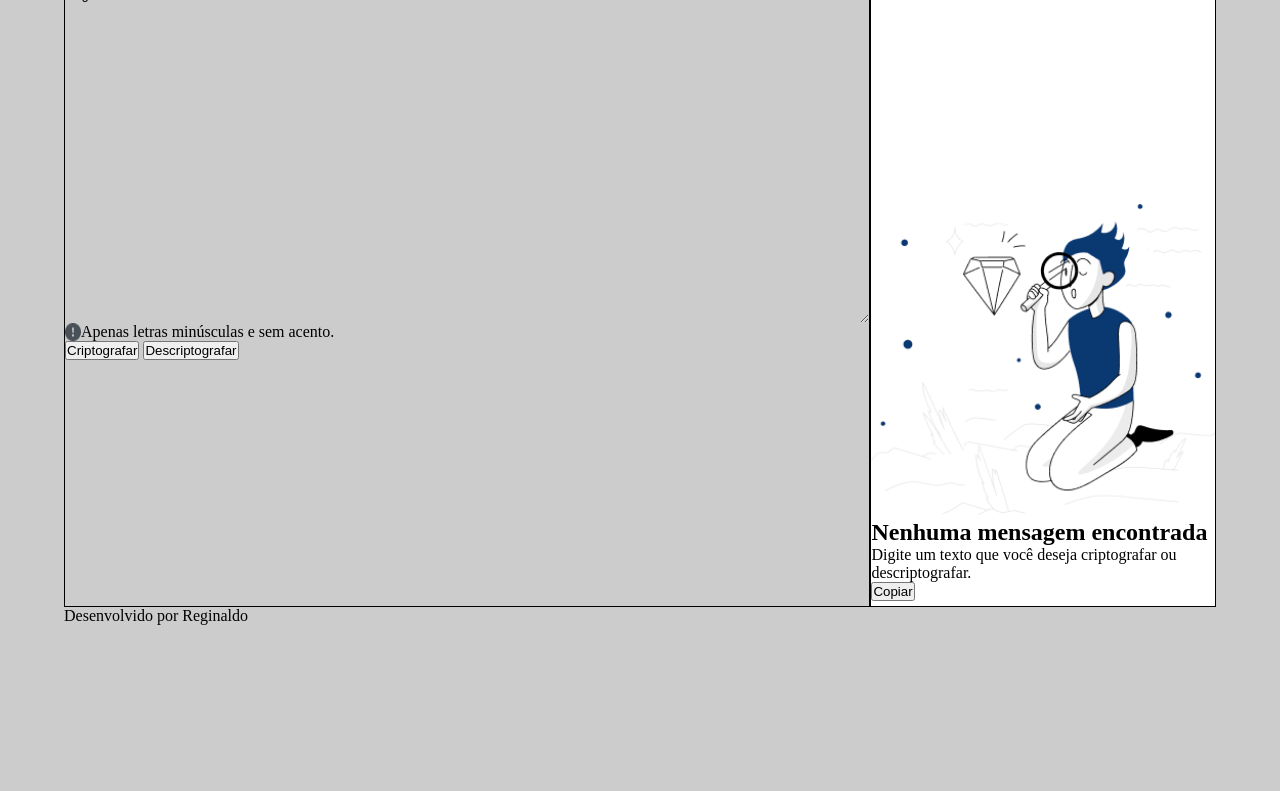
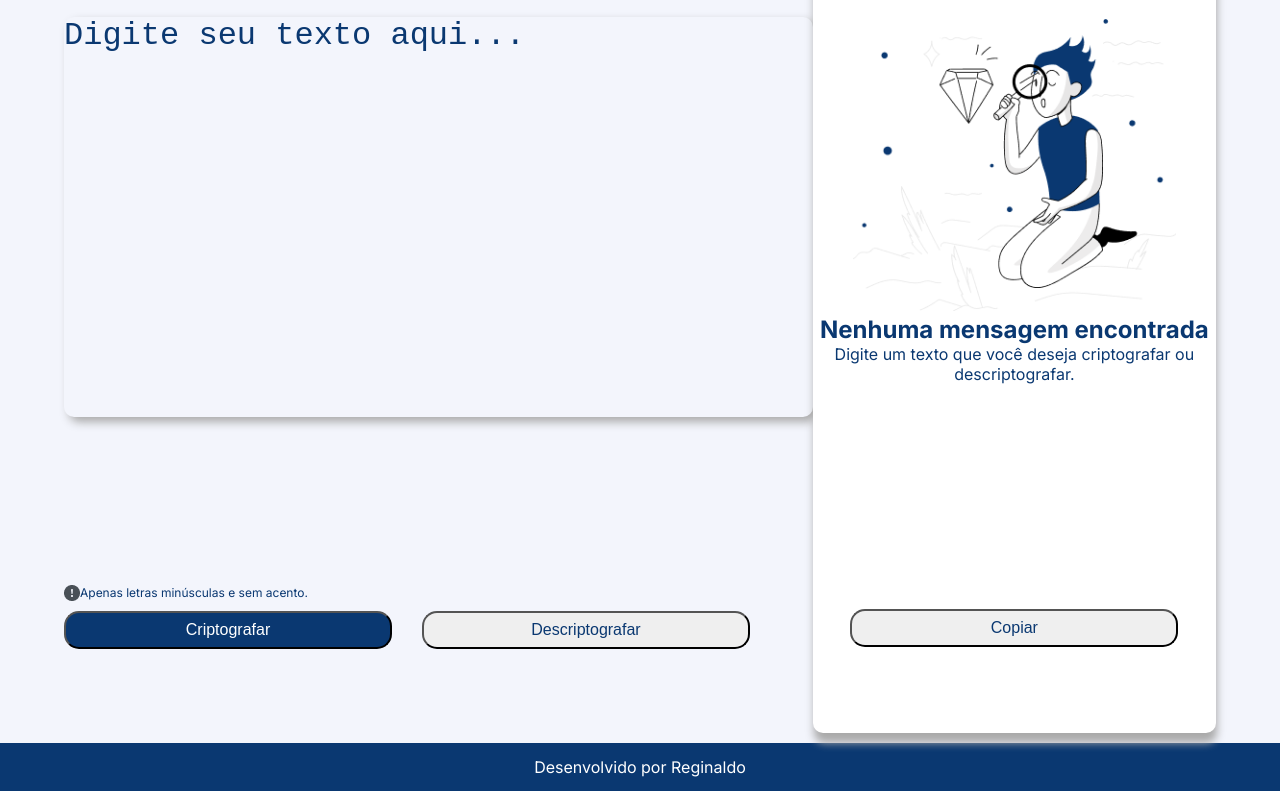
Before and after one commit to ReginaldoDeJesus/desafio-decodificador, a plain HTML site: page index.html in a window 1280 px wide. Shown: the part 129-920 px from the top of the page. Before the commit the page ends 800 px from the top, so only its background shows below. Drawn offline with Linux system fonts and the light colour scheme.

Commit message:
Feito o layout completo em CSS

```diff
--- a/index.html
+++ b/index.html
@@ -7,31 +7,38 @@
     <link rel="stylesheet" href="style.css">
 </head>
 <body>
+    <div class="logo">
+        <img src="assets/logo-alura.png" alt="Logo">
+    </div>
     <main class="container-decodificador">
         <div class="texto-principal" >
-            <img src="assets/logo-alura.png" alt="Logo">
             <div class="container-texto-de-entrada">
-                <textarea name="" id="texto-de-entrada">Digite seu texto</textarea>
+                <textarea name="" id="texto-de-entrada">Digite seu texto aqui...</textarea>
             </div>
+            <div>
                 <div class="aviso">
                     <img src="assets/bi_exclamation-circle-fill.png" alt="Ícone de atenção">
                     <p>Apenas letras minúsculas e sem acento.</p>
                 </div>
                 <div class="botoes">
-                <button>Criptografar</button>
+                    <button id="criptografar">Criptografar</button>
                     <button>Descriptografar</button>
+                </div>
             </div>
         </div>
         <div class="resultado-decodificador">
             <div class="resultado-texto">
                 <p></p>
             </div>
+            <div class="texto-inicial-resultado">
                 <img class="imagem-inicial" src="assets/foto-inicial.png" alt="Imagem de Exemplo">
-            <div class="texto-inicial-resultado">
                 <h2>Nenhuma mensagem encontrada</h2>
                 <p>Digite um texto que você deseja criptografar ou descriptografar.</p>
             </div>
+            <div class="botao-copiar">
                 <button>Copiar</button>
+            </div>
+
 
         </div>
     </main>
--- a/style.css
+++ b/style.css
@@ -1,3 +1,6 @@
+@import url('https://fonts.googleapis.com/css2?family=Inter:wght@100..900&display=swap');
+
+
 * {
     margin: 0;
     padding: 0;
@@ -5,47 +8,122 @@
 }
 
 body {
-    padding: 5%;
-    background-color: #CCC;
+    background-color: #F3F5FC;
     height: 100vh;
+    font-family: "Inter", sans-serif;
 }
 
+
+.logo {
+    padding: 10px 0 0 10px;
+}
 .container-decodificador {
+    margin: 0 5% 10px 5%;
     display: flex;
     height: 100%;
+    color: #0A3871;
+
 
 }
 
 .texto-principal {
-    width: 70%;
-    border: 1px solid black;
+    width: 65%;
+    display: flex;
+    flex-direction: column;
+    justify-content: space-around;
+
 }
 
-.container-texto-de-entrada {
+.container-texto-de-entrada, .texto-inicial-resultado, .resultado-texto {
     height:50%;
+
 }
 
 #texto-de-entrada {
     width: 100%;
     height: 100%;
-    background-color: #CCC;
+    background-color: #F3F5FC;
     border: none;
+    font-size: 32px;
+    border-radius: 10px;
+    box-shadow: 5px 5px 10px #aaa;
+    color: #0A3871;
+    resize: none;
 }
 
 .aviso{
     display: flex;
+    font-size: 12px;
+    margin-bottom: 10px;
+}
+
+.botoes{
+    display: flex;
+    justify-content: flex-start;
+    gap: 30px;
+    padding-right: 10px;
+
+}
+
+button:hover {
+    cursor: pointer;
+}
+button {
+    width:328px;
+    padding: 8px;
+    border-radius: 15px;
+    color: #0A3871;
+    font-size: 16px;
+
+
+}
+
+button#criptografar {
+    background-color: #0A3871;
+    color: white;
 }
 
 .resultado-decodificador {
-    width: 30%;
-    border: 1px solid black;
+    display: flex;
+    flex-direction: column;
+    justify-content: space-around;
+    text-align: center;
+    width: 35%;
     background-color: white;
+    border-radius: 10px;
+    box-shadow: 1px 10px 8px #aaa;
 }
 
 .resultado-texto {
-    height:40%;
+    display: none;
 }
 
 .imagem-inicial {
-    width: 100%;
+    width:80%;
 }
+.texto-inicial-resultado {
+    font-size: 16px;
+}
+
+h2 {
+    font-size: 24px;
+    font-weight: bold;
+}
+
+.botao-copiar {
+    margin-top: 18px;
+    display: flex;
+    justify-content: center;
+}
+
+
+footer {
+    padding: 24px;
+    background-color: #0A3871;
+    color: white;
+    display: flex;
+    justify-content: center;
+    align-items: center;
+    height: 30px;
+    font-size: 16px;
+}
```
Lines whose indentation alone changed are shown as unchanged.
